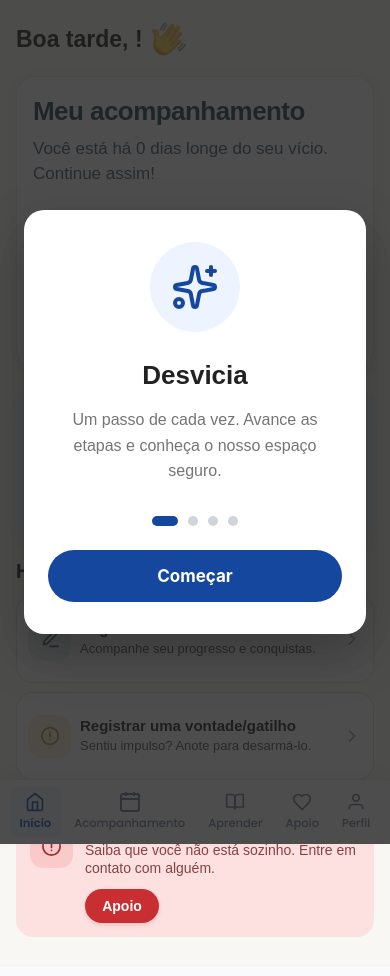
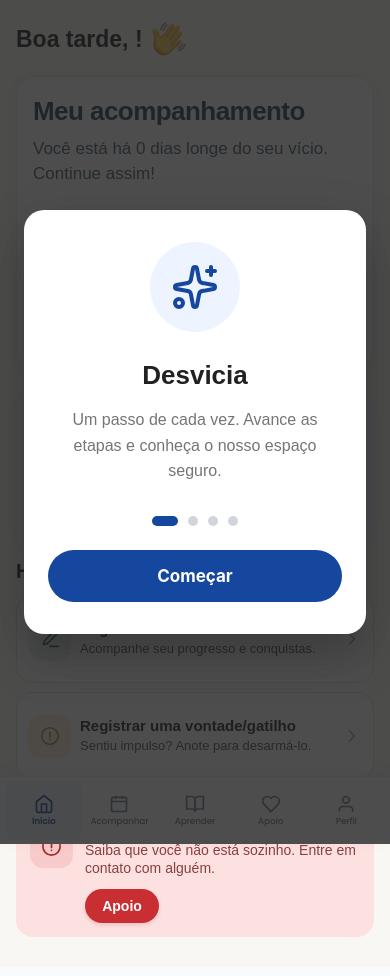
Before and after one commit to 11pedrofxx/frontend-desvicia, a React (Create React App) app: page / in a window 390 px wide. Shown: the top 976 px of the page. Built offline with nearby package versions, Linux system fonts and the light colour scheme; no server answers; sample sign-in values are in the browser's storage.

Commit message:
Alinhando Barra Lateral
A barra lateral estava com um bug em telas pequenas, onde ficava torta

```diff
--- a/src/components/BarraLateral/index.jsx
+++ b/src/components/BarraLateral/index.jsx
@@ -1,27 +1,22 @@
-import { useState } from 'react';
-import { NavLink, useLocation } from 'react-router-dom';
-import { Link } from 'react-router-dom';
+import { NavLink, useLocation, Link } from 'react-router-dom';
 import { Plus } from 'lucide-react';
-
 import './index.scss';
 
-export default function NavBar({onAbrirModal}) {
-
+export default function NavBar({ onAbrirModal }) {
   const location = useLocation();
-  const SecaoApoio = location.pathname === '/home';
+  const secaoApoio = location.pathname === '/home';
 
   return (
-
-    <nav className="pagina-barranav">
+    <nav className="pagina-barranav" aria-label="Navegação principal">
       <div className="logo-area">
         <h2>Desvicia</h2>
       </div>
 
-      <div className='container-botao-acao'>
-        {SecaoApoio ? (
+      <div className="container-botao-acao">
+        {secaoApoio ? (
           <button
-            type='button'
-            className='novo-registro'
+            type="button"
+            className="novo-registro"
             onClick={onAbrirModal}
           >
             <Plus size={18} />
@@ -29,7 +24,14 @@ export default function NavBar({onAbrirModal}) {
           </button>
         ) : (
           <Link to="/registro-diario" className="novo-registro">
-            <svg className="icone-botao" viewBox="0 0 24 24" fill="none" stroke="currentColor" strokeWidth="2.5">
+            <svg
+              className="icone-botao"
+              viewBox="0 0 24 24"
+              fill="none"
+              stroke="currentColor"
+              strokeWidth="2.5"
+              aria-hidden="true"
+            >
               <line x1="12" y1="5" x2="12" y2="19" />
               <line x1="5" y1="12" x2="19" y2="12" />
             </svg>
@@ -43,7 +45,7 @@ export default function NavBar({onAbrirModal}) {
           to="/"
           className={({ isActive }) => (isActive ? 'item-nav ativo' : 'item-nav')}
         >
-          <svg className="icone" viewBox="0 0 24 24" fill="none" stroke="currentColor" strokeWidth="2">
+          <svg className="icone" viewBox="0 0 24 24" fill="none" stroke="currentColor" strokeWidth="2" aria-hidden="true">
             <path d="m3 9 9-7 9 7v11a2 2 0 0 1-2 2H5a2 2 0 0 1-2-2z" />
             <polyline points="9 22 9 12 15 12 15 22" />
           </svg>
@@ -54,25 +56,18 @@ export default function NavBar({onAbrirModal}) {
           to="/acompanhamento"
           className={({ isActive }) => (isActive ? 'item-nav ativo' : 'item-nav')}
         >
-          <svg
-            className="icone"
-            viewBox="0 0 24 24"
-            fill="none"
-            stroke="currentColor"
-            strokeWidth="2"
-            style={{ transform: 'scale(1.2)', transformOrigin: 'center' }}
-          >
+          <svg className="icone" viewBox="0 0 24 24" fill="none" stroke="currentColor" strokeWidth="2" aria-hidden="true">
             <rect x="3" y="4" width="18" height="17" rx="2" />
             <path d="M8 2v4M16 2v4M3 9h18" />
           </svg>
-          <span>Acompanhamento</span>
+          <span>Acompanhar</span>
         </NavLink>
 
         <NavLink
           to="/aprender"
           className={({ isActive }) => (isActive ? 'item-nav ativo' : 'item-nav')}
         >
-          <svg className="icone" viewBox="0 0 24 24" fill="none" stroke="currentColor" strokeWidth="2">
+          <svg className="icone" viewBox="0 0 24 24" fill="none" stroke="currentColor" strokeWidth="2" aria-hidden="true">
             <path d="M2 3h6a4 4 0 0 1 4 4v14a3 3 0 0 0-3-3H2z" />
             <path d="M22 3h-6a4 4 0 0 0-4 4v14a3 3 0 0 1 3-3h7z" />
           </svg>
@@ -83,7 +78,7 @@ export default function NavBar({onAbrirModal}) {
           to="/home"
           className={({ isActive }) => (isActive ? 'item-nav ativo' : 'item-nav')}
         >
-          <svg className="icone" viewBox="0 0 24 24" fill="none" stroke="currentColor" strokeWidth="2">
+          <svg className="icone" viewBox="0 0 24 24" fill="none" stroke="currentColor" strokeWidth="2" aria-hidden="true">
             <path d="M19 14c1.49-1.46 3-3.21 3-5.5A5.5 5.5 0 0 0 16.5 3c-1.76 0-3 .5-4.5 2-1.5-1.5-2.74-2-4.5-2A5.5 5.5 0 0 0 2 8.5c0 2.3 1.5 4.05 3 5.5l7 7Z" />
           </svg>
           <span>Apoio</span>
@@ -93,7 +88,7 @@ export default function NavBar({onAbrirModal}) {
           to="/perfil"
           className={({ isActive }) => (isActive ? 'item-nav ativo' : 'item-nav')}
         >
-          <svg className="icone" viewBox="0 0 24 24" fill="none" stroke="currentColor" strokeWidth="2">
+          <svg className="icone" viewBox="0 0 24 24" fill="none" stroke="currentColor" strokeWidth="2" aria-hidden="true">
             <path d="M20 21v-2a4 4 0 0 0-4-4H8a4 4 0 0 0-4 4v2" />
             <circle cx="12" cy="7" r="4" />
           </svg>
--- a/src/components/BarraLateral/index.scss
+++ b/src/components/BarraLateral/index.scss
@@ -2,17 +2,23 @@
   position: fixed;
   top: 0;
   left: 0;
+  z-index: 1000;
+  display: flex;
+  flex-direction: column;
   width: 240px;
   height: 100vh;
+  box-sizing: border-box;
   background-color: #ffffff;
   border-right: 1px solid #e2e8f0;
-  display: flex;
-  flex-direction: column;
-  z-index: 1000;
-  box-sizing: border-box;
+
+  *,
+  *::before,
+  *::after {
+    box-sizing: border-box;
+  }
 
   .container-botao-acao {
-    padding: 0 1rem 1.25rem 1rem;
+    padding: 0 1rem 1.25rem;
 
     .novo-registro {
       display: flex;
@@ -20,18 +26,21 @@
       justify-content: center;
       gap: 0.6rem;
       width: 100%;
-      height: 3.2rem;
+      min-height: 3.2rem;
       padding: 0.85rem 1rem;
+      color: #ffffff;
       background-color: #15479e;
-      color: #ffffff;
+      border: 0;
+      border-radius: 12px;
       font-family: "Poppins", sans-serif;
+      font-size: 0.8rem;
       font-weight: 600;
-      font-size: 0.80rem;
-      border-radius: 12px;
       text-decoration: none;
-      transition: all 0.2s ease;
+      cursor: pointer;
+      transition: background-color 0.2s ease, transform 0.2s ease;
 
       .icone-botao {
+        flex: 0 0 18px;
         width: 18px;
         height: 18px;
         stroke: #ffffff;
@@ -47,22 +56,15 @@
     }
   }
 
-@media (max-width: 768px) {
-    .container-botao-acao{
-      display: none;
-    }
-
-}
-
   .logo-area {
     padding: 1.75rem 1.5rem 1.25rem;
 
     h2 {
+      margin: 0;
+      color: #15479e;
       font-family: "Poppins", sans-serif;
-      color: #15479e;
       font-size: 1.4rem;
       font-weight: 700;
-      margin: 0;
       letter-spacing: -0.5px;
     }
   }
@@ -79,38 +81,30 @@
       align-items: center;
       gap: 0.85rem;
       padding: 0.75rem 1rem;
+      color: #64748b;
       border-radius: 12px;
-      color: #64748b;
-      text-decoration: none;
       font-family: "Poppins", sans-serif;
       font-size: 0.95rem;
       font-weight: 500;
-      transition: all 0.2s ease;
+      text-decoration: none;
+      transition: background-color 0.2s ease, color 0.2s ease;
 
       .icone {
+        flex: 0 0 22px;
         width: 22px;
         height: 22px;
-        stroke: #64748b;
-        transition: stroke 0.2s ease;
+        stroke: currentColor;
       }
 
       &:hover {
+        color: #0f172a;
         background-color: #f8fafc;
-        color: #0f172a;
-
-        .icone {
-          stroke: #0f172a;
-        }
       }
 
       &.ativo {
+        color: #15479e;
         background-color: #eff6ff;
-        color: #15479e;
         font-weight: 600;
-
-        .icone {
-          stroke: #15479e;
-        }
       }
     }
   }
@@ -118,42 +112,93 @@
 
 @media (max-width: 768px) {
   .pagina-barranav {
+    // A barra ocupa a largura toda; os itens ficam em cinco colunas fixas.
     top: auto;
+    right: 0;
     bottom: 0;
+    left: 0;
+    display: block;
     width: 100%;
-    height: 65px;
-    flex-direction: row;
-    align-items: center;
-    border-right: none;
+    height: calc(68px + env(safe-area-inset-bottom, 0px));
+    padding: 4px 6px calc(4px + env(safe-area-inset-bottom, 0px));
+    background: #ffffff;
+    border: 0;
     border-top: 1px solid #e2e8f0;
-    box-shadow: 0 -4px 12px rgba(0, 0, 0, 0.05);
-    display: flex;
-    justify-content: center;
+    box-shadow: 0 -4px 14px rgba(15, 23, 42, 0.06);
 
-    .logo-area {
+    .logo-area,
+    .container-botao-acao {
       display: none;
     }
 
     .menu-links {
-      flex-direction: row;
-      justify-content: space-around;
+      display: grid;
+      grid-template-columns: repeat(5, minmax(0, 1fr));
+      align-items: stretch;
+      justify-items: stretch;
       width: 100%;
-      padding: 0 0.5rem;
+      height: 100%;
+      min-width: 0;
+      margin: 0;
+      padding: 0;
       gap: 0;
 
       .item-nav {
+        display: flex;
         flex-direction: column;
+        align-items: center;
         justify-content: center;
-        gap: 0.2rem;
-        padding: 0.4rem 0.6rem;
-        font-size: 0.72rem;
+        min-width: 0;
+        width: 100%;
+        height: 100%;
+        padding: 4px 1px;
+        gap: 3px;
         border-radius: 8px;
+        font-size: clamp(7px, 2.3vw, 9px);
+        line-height: 1.05;
+        letter-spacing: -0.2px;
+        text-align: center;
+        white-space: nowrap;
+        overflow: hidden;
 
         .icone {
+          display: block;
+          flex: 0 0 20px;
           width: 20px;
           height: 20px;
+        }
+
+        span {
+          display: block;
+          max-width: 100%;
+          overflow: hidden;
+          text-overflow: clip;
+          white-space: nowrap;
+        }
+
+        &.ativo {
+          background-color: #eff6ff;
         }
       }
     }
   }
 }
+
+@media (max-width: 360px) {
+  .pagina-barranav {
+    padding-right: 3px;
+    padding-left: 3px;
+
+    .menu-links .item-nav {
+      font-size: 7px;
+      letter-spacing: -0.3px;
+      gap: 2px;
+
+      .icone {
+        flex-basis: 19px;
+        width: 19px;
+        height: 19px;
+      }
+    }
+  }
+}
```
